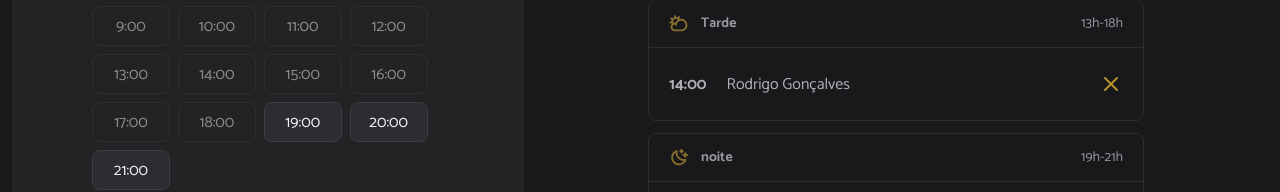
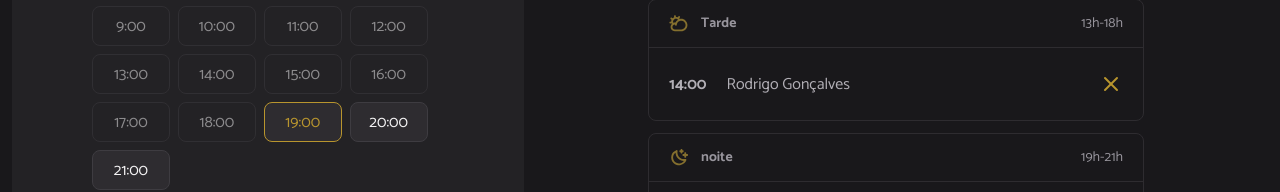
Before and after one commit to KevinLopes23/HairDay, a website built with webpack: page index.html in a window 1280 px wide. Both pictures are taken after a click on the item "19:00". Shown: the part 321-513 px from the top of the page. Built offline with nearby package versions, Linux system fonts and the light colour scheme.

Commit message:
feat(hours): implement hours selection functionality and load available hours

```diff
--- /dev/null
+++ b/src/modules/form/hours-click.js
@@ -0,0 +1,13 @@
+export function hoursClick() {
+  const hours = document.querySelectorAll(".hour-available");
+
+  hours.forEach((available) => {
+    available.addEventListener("click", (selected) => {
+      //Remove a classe hour-selected de todos os horários.
+      hours.forEach((hour) => hour.classList.remove("hour-selected"));
+
+      //Adiciona a classe hour-selected no horário clicado.
+      selected.target.classList.add("hour-selected");
+    });
+  });
+}
--- a/src/modules/form/hours-load.js
+++ b/src/modules/form/hours-load.js
@@ -1,5 +1,6 @@
 import dayjs from "dayjs";
 import { openingHours } from "../../utils/opening-hours.js";
+import { hoursClick } from "./hours-click.js";
 
 const hours = document.getElementById("hours");
 
@@ -30,4 +31,7 @@
 
     hours.append(li);
   });
+
+  //Adiciona o evento de clique nos horários disponíveis.
+  hoursClick();
 }
```
Also changed, not shown: dist/index.html, dist/main.js.
